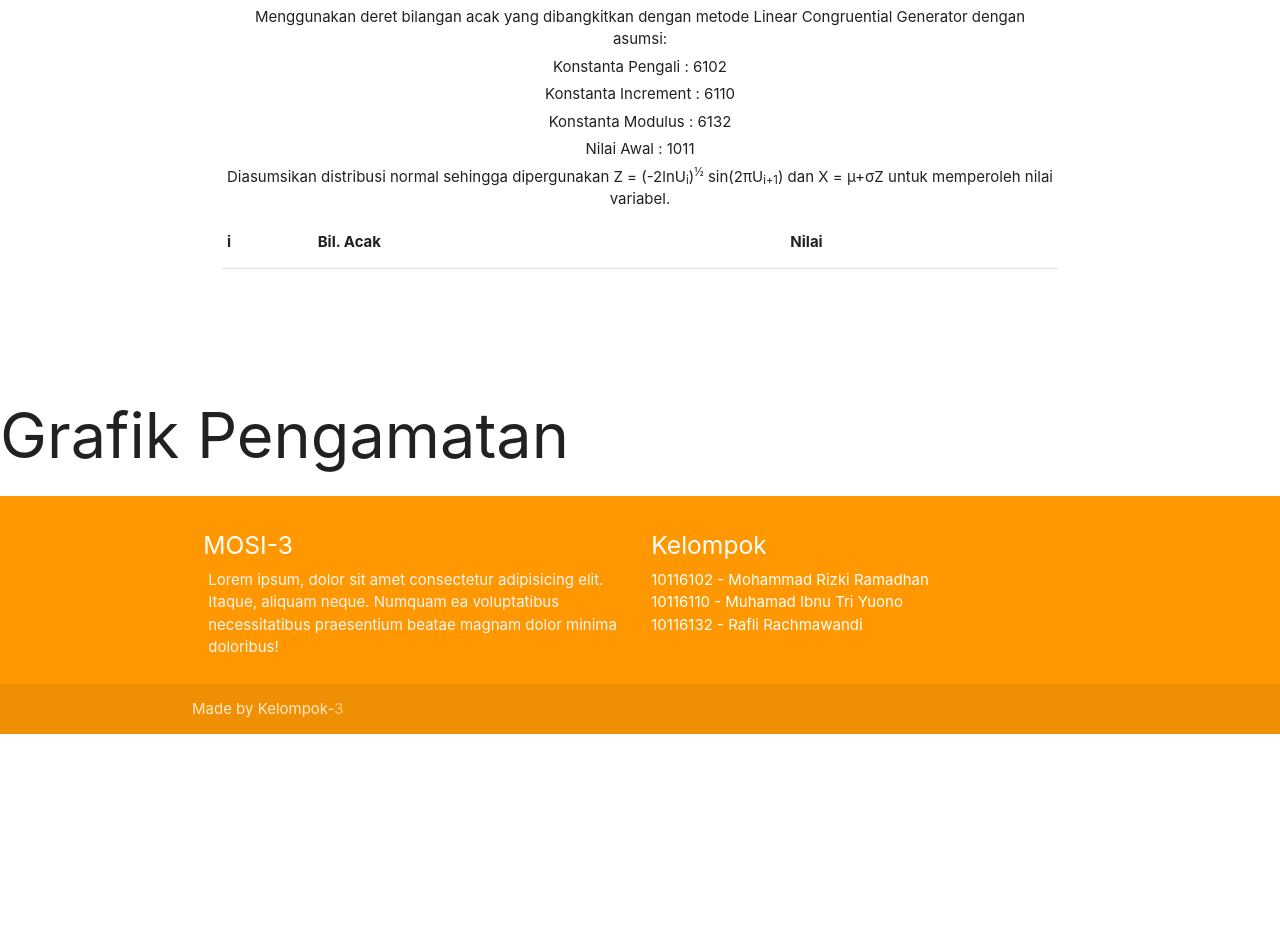
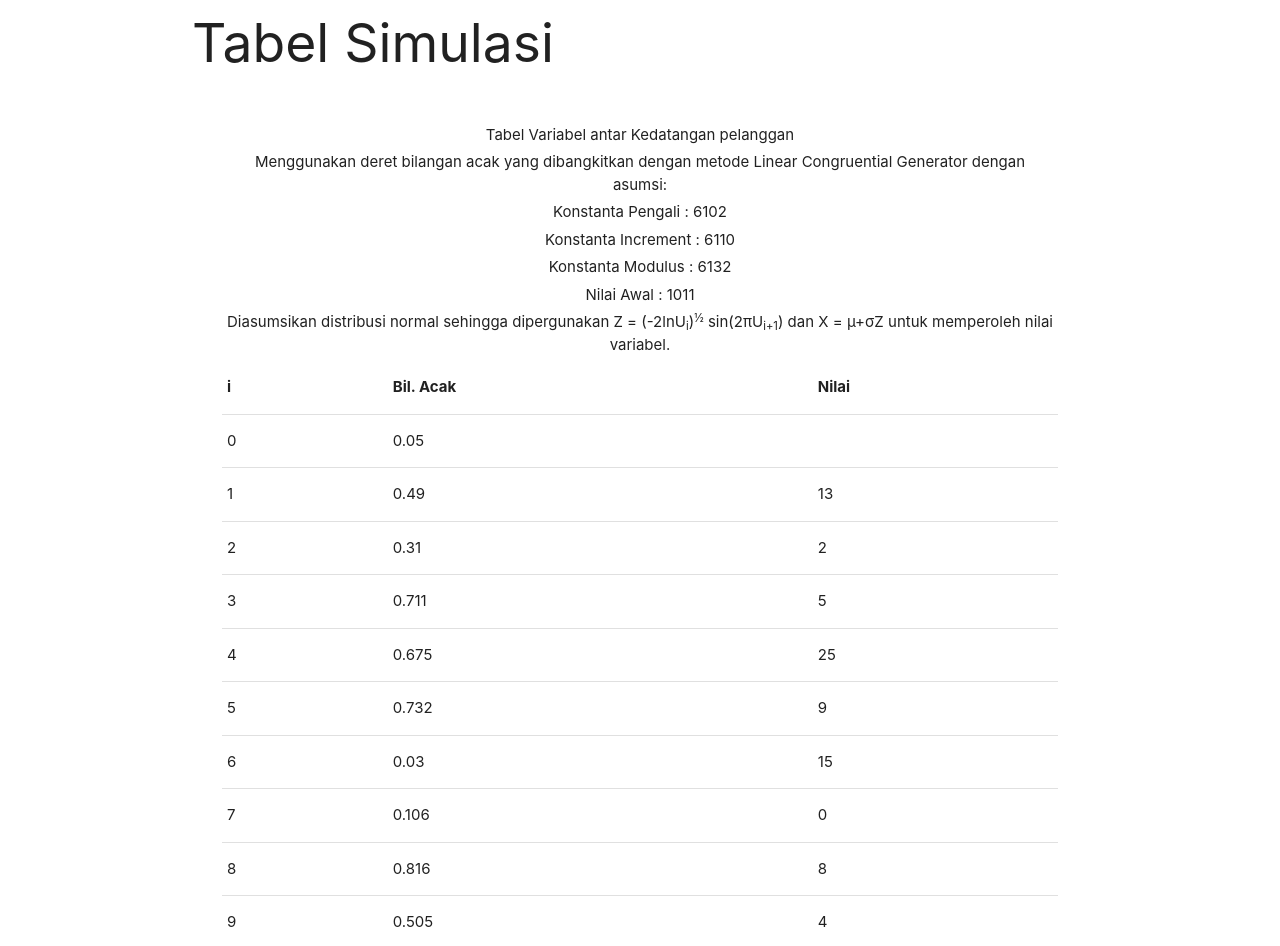
Before and after one commit to raflirach/mosi-antrian, a React (Create React App) app: page / in a window 1280 px wide. Shown: the part 2186-3132 px from the top of the page. Before the commit the page ends 2920 px from the top, so only its background shows below. Built offline with nearby package versions, Linux system fonts and the light colour scheme.

Commit message:
adding new data soon using props

```diff
--- a/src/sections/DataPengamatan.js
+++ b/src/sections/DataPengamatan.js
@@ -4,6 +4,7 @@ import GrafikLine from '../components/GrafikLine';
 let dataPengamatan = require('../data/dataPengamatan.json');
 let dataLamaPenyucian = require('../data/dataLamaPenyucian.json');
 let dataArea = require('../data/dataArea.json');
+let dataBilanganAcakPelanggan = require('../data/dataBilanganAcakPelanggan.json');
 
 export default class DataPengamatan extends Component {
   render() {
@@ -20,6 +21,7 @@ export default class DataPengamatan extends Component {
       return data.durasi;
     });
     return (
+      <div>
         <div id="section1">
           <div className="container">
             <h2>Data Hasil Pengamatan</h2>
@@ -99,10 +101,21 @@ export default class DataPengamatan extends Component {
                 </tbody>
               </table>
             </div>
+          </div>
+          {/* <GrafikLine judul="Grafik Kedatangan Antar Pelanggan" dataAreaProps={dataAreaProps} labelArea={labelArea} />
+        <GrafikLine
+          judul="Grafik Pengamatan Data Area Tujuan"
+          dataAreaProps={dataPengamatanProps}
+          labelArea={labelPengamatan}
+        /> */}
+        </div>
+        <div id="section2">
+          <div className="container">
+            <h2>Tabel Simulasi</h2>
             <div className="tablecontainer">
               <table>
                 <caption>
-                Tabel Angka Acak
+                  Tabel Variabel antar Kedatangan pelanggan
                   <p>
                     Menggunakan deret bilangan acak yang dibangkitkan dengan metode Linear Congruential Generator dengan
                     asumsi:
@@ -127,15 +140,21 @@ export default class DataPengamatan extends Component {
                     <th>Nilai</th>
                   </tr>
                 </thead>
+                <tbody>
+                  {dataBilanganAcakPelanggan.map((data, i) => {
+                    return (
+                      <tr key={i}>
+                        <td>{data.i}</td>
+                        <td>{data.bilAcak}</td>
+                        <td>{data.nilai}</td>
+                      </tr>
+                    );
+                  })}
+                </tbody>
               </table>
             </div>
           </div>
-        {/* <GrafikLine judul="Grafik Kedatangan Antar Pelanggan" dataAreaProps={dataAreaProps} labelArea={labelArea} />
-        <GrafikLine
-          judul="Grafik Pengamatan Data Area Tujuan"
-          dataAreaProps={dataPengamatanProps}
-          labelArea={labelPengamatan}
-        /> */}
+        </div>
       </div>
     );
   }
```
Lines whose indentation alone changed are shown as unchanged.
